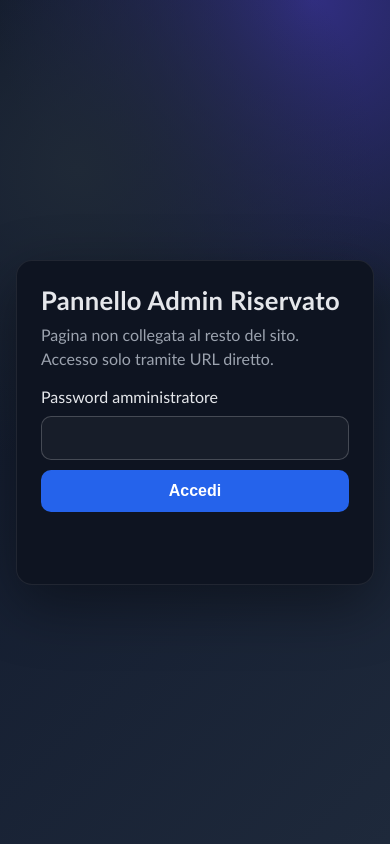
After one commit to liuk3/progetto-tecnologie-didattiche, a Flask app: page /admin-access in a window 390 px wide. The commit adds this page. Run offline with Flask 3, Linux system fonts and the light colour scheme.

Commit message:
aggiunta la pagina di admin con password cifrata e aggiustato il mobile

```diff
--- a/config.py
+++ b/config.py
@@ -11,6 +11,11 @@ PORT = int(os.environ.get("PORT", "80"))
 SOCKETIO_ALLOWED_ORIGINS = os.environ.get("SOCKETIO_ALLOWED_ORIGINS", "*")
 RATE_LIMIT_WINDOW_SECONDS = int(os.environ.get("RATE_LIMIT_WINDOW_SECONDS", "10"))
 RATE_LIMIT_MAX_REQUESTS = int(os.environ.get("RATE_LIMIT_MAX_REQUESTS", "12"))
+ADMIN_URL_PATH = os.environ.get("ADMIN_URL_PATH", "admin-access")
+ADMIN_PASSWORD_SHA256 = os.environ.get(
+	"ADMIN_PASSWORD_SHA256",
+	"c9e3f03ba57fc9e910567964387d648cf1d97f129219c24580c5adc33331e6e4"
+)
 
 STORY_TEXT = """Era una notte di novembre gelida e immobile, quando il tranquillo silenzio che avvolgeva la villa Whitmore, una grande residenza isolata nei pressi di Londra, fu squarciato dalla scoperta di un omicidio. La villa, antica e imponente, aveva ospitato una festa elegante, un evento che prometteva allegria, ma che si sarebbe presto trasformato in un incubo.
 
--- a/routes.py
+++ b/routes.py
@@ -2,10 +2,20 @@ from flask import render_template, request, jsonify, session, redirect, url_for
 import time
 import html
 import logging
+import hashlib
+import hmac
 from collections import defaultdict, deque
 from app_factory import app
-from config import VALID_ICONS, STORY_TEXT, CLASSROOM_LINK, RATE_LIMIT_WINDOW_SECONDS, RATE_LIMIT_MAX_REQUESTS
-from data import teams
+from config import (
+    VALID_ICONS,
+    STORY_TEXT,
+    CLASSROOM_LINK,
+    RATE_LIMIT_WINDOW_SECONDS,
+    RATE_LIMIT_MAX_REQUESTS,
+    ADMIN_PASSWORD_SHA256,
+    ADMIN_URL_PATH,
+)
+from data import teams, pending_removals
 from utils import emit_state_update
 
 _rate_limit_buckets = defaultdict(deque)
@@ -31,6 +41,14 @@ def _is_rate_limited(client_ip):
 def _normalize_solution_text(value):
     # Confronto tollerante: ignora spazi interni/esterni e maiuscole/minuscole.
     return ''.join(value.strip().lower().split())
+
+
+def _sha256_hex(value):
+    return hashlib.sha256(value.encode('utf-8')).hexdigest()
+
+
+def _is_admin_authenticated():
+    return session.get('is_admin_authenticated') is True
 
 
 @app.route('/')
@@ -93,6 +111,63 @@ def game():
     if 'team_id' not in session:
         return redirect(url_for('index'))
     return render_template('game.html', story_text=STORY_TEXT, classroom_link=CLASSROOM_LINK)
+
+
+@app.route(f'/{ADMIN_URL_PATH}')
+def admin_page():
+    return render_template('admin.html', is_authenticated=_is_admin_authenticated())
+
+
+@app.route('/api/admin/login', methods=['POST'])
+def admin_login():
+    try:
+        if _is_rate_limited(request.remote_addr):
+            return jsonify({"success": False, "message": "Troppe richieste. Riprova tra pochi secondi."}), 429
+
+        data = request.get_json(silent=True) or {}
+        if not isinstance(data, dict):
+            return jsonify({"success": False, "message": "Formato richiesta non valido"}), 400
+
+        password = data.get('password', '')
+        if not isinstance(password, str) or not password:
+            return jsonify({"success": False, "message": "Password non valida"}), 400
+
+        password_hash = _sha256_hex(password)
+        if hmac.compare_digest(password_hash, ADMIN_PASSWORD_SHA256):
+            session['is_admin_authenticated'] = True
+            return jsonify({"success": True})
+
+        session.pop('is_admin_authenticated', None)
+        return jsonify({"success": False, "message": "Password errata"}), 401
+    except Exception:
+        logging.exception("Unhandled error in /api/admin/login")
+        return jsonify({"success": False, "message": "Errore interno del server"}), 500
+
+
+@app.route('/api/admin/reset', methods=['POST'])
+def admin_reset():
+    try:
+        if not _is_admin_authenticated():
+            return jsonify({"success": False, "message": "Non autorizzato"}), 403
+
+        now = time.time()
+
+        # Ferma eventuali timer di rimozione pendenti: dopo un reset lo stato deve essere coerente.
+        for timer in pending_removals.values():
+            timer.cancel()
+        pending_removals.clear()
+
+        for team in teams.values():
+            team['step'] = 0
+            team['start_time'] = now
+            team['end_time'] = None
+            team['last_seen'] = now
+
+        emit_state_update()
+        return jsonify({"success": True, "message": "Reset totale completato", "teams_reset": len(teams)})
+    except Exception:
+        logging.exception("Unhandled error in /api/admin/reset")
+        return jsonify({"success": False, "message": "Errore interno del server"}), 500
 
 
 @app.route('/api/state')
--- /dev/null
+++ b/static/js/admin.js
@@ -0,0 +1,89 @@
+(function () {
+    const loginBox = document.getElementById('login-box');
+    const actionsBox = document.getElementById('actions-box');
+    const passwordInput = document.getElementById('admin-password');
+    const loginBtn = document.getElementById('login-btn');
+    const resetBtn = document.getElementById('reset-btn');
+    const statusEl = document.getElementById('admin-status');
+
+    function setStatus(message, isError) {
+        statusEl.textContent = message || '';
+        statusEl.classList.remove('error', 'ok');
+        if (!message) return;
+        statusEl.classList.add(isError ? 'error' : 'ok');
+    }
+
+    async function login() {
+        const password = passwordInput ? passwordInput.value : '';
+        if (!password) {
+            setStatus('Inserisci la password admin.', true);
+            return;
+        }
+
+        try {
+            const res = await fetch('/api/admin/login', {
+                method: 'POST',
+                headers: { 'Content-Type': 'application/json' },
+                body: JSON.stringify({ password })
+            });
+
+            const payload = await res.json();
+            if (!res.ok || !payload.success) {
+                setStatus(payload.message || 'Accesso negato.', true);
+                return;
+            }
+
+            if (passwordInput) {
+                passwordInput.value = '';
+            }
+            if (loginBox) {
+                loginBox.classList.add('hidden');
+            }
+            if (actionsBox) {
+                actionsBox.classList.remove('hidden');
+            }
+            setStatus('Accesso admin effettuato.', false);
+        } catch (err) {
+            setStatus('Errore di rete durante il login.', true);
+        }
+    }
+
+    async function resetAll() {
+        const confirmed = window.confirm('Confermi il RESET TOTALE? Tutti i progressi saranno azzerati.');
+        if (!confirmed) return;
+
+        try {
+            const res = await fetch('/api/admin/reset', {
+                method: 'POST',
+                headers: { 'Content-Type': 'application/json' }
+            });
+            const payload = await res.json();
+
+            if (!res.ok || !payload.success) {
+                setStatus(payload.message || 'Reset non riuscito.', true);
+                return;
+            }
+
+            const n = Number.isInteger(payload.teams_reset) ? payload.teams_reset : 0;
+            setStatus(`Reset completato. Team aggiornati: ${n}.`, false);
+        } catch (err) {
+            setStatus('Errore di rete durante il reset.', true);
+        }
+    }
+
+    if (loginBtn) {
+        loginBtn.addEventListener('click', login);
+    }
+
+    if (passwordInput) {
+        passwordInput.addEventListener('keydown', function (event) {
+            if (event.key === 'Enter') {
+                login();
+            }
+        });
+    }
+
+    if (resetBtn) {
+        resetBtn.addEventListener('click', resetAll);
+    }
+})();
--- /dev/null
+++ b/templates/admin.html
@@ -0,0 +1,152 @@
+<!DOCTYPE html>
+<html lang="it">
+<head>
+    <meta charset="UTF-8">
+    <meta name="viewport" content="width=device-width, initial-scale=1.0">
+    <meta name="robots" content="noindex, nofollow">
+    <title>Pannello Admin</title>
+    <style>
+        :root {
+            --bg-1: #0f172a;
+            --bg-2: #1e293b;
+            --card: #111827;
+            --text: #e5e7eb;
+            --muted: #9ca3af;
+            --danger: #dc2626;
+            --danger-hover: #b91c1c;
+            --ok: #16a34a;
+        }
+
+        * {
+            box-sizing: border-box;
+        }
+
+        body {
+            margin: 0;
+            min-height: 100vh;
+            font-family: 'Trebuchet MS', 'Segoe UI', sans-serif;
+            color: var(--text);
+            background: radial-gradient(circle at 20% 20%, #1f2937, transparent 40%),
+                        radial-gradient(circle at 80% 0%, #312e81, transparent 35%),
+                        linear-gradient(135deg, var(--bg-1), var(--bg-2));
+            display: grid;
+            place-items: center;
+            padding: 16px;
+        }
+
+        .panel {
+            width: min(560px, 100%);
+            background: color-mix(in srgb, var(--card) 85%, black);
+            border: 1px solid rgba(255, 255, 255, 0.08);
+            border-radius: 16px;
+            padding: 24px;
+            box-shadow: 0 20px 60px rgba(0, 0, 0, 0.4);
+        }
+
+        h1 {
+            margin-top: 0;
+            margin-bottom: 8px;
+            font-size: 1.6rem;
+            letter-spacing: 0.3px;
+        }
+
+        p {
+            margin-top: 0;
+            color: var(--muted);
+            line-height: 1.5;
+        }
+
+        .field {
+            margin-top: 16px;
+            display: grid;
+            gap: 10px;
+        }
+
+        input[type="password"] {
+            width: 100%;
+            padding: 12px 14px;
+            border-radius: 10px;
+            border: 1px solid rgba(255, 255, 255, 0.2);
+            background: rgba(255, 255, 255, 0.04);
+            color: var(--text);
+            font-size: 1rem;
+        }
+
+        button {
+            margin-top: 10px;
+            width: 100%;
+            border: 0;
+            border-radius: 10px;
+            padding: 12px 14px;
+            color: white;
+            font-weight: 700;
+            font-size: 1rem;
+            cursor: pointer;
+        }
+
+        .btn-primary {
+            background: #2563eb;
+        }
+
+        .btn-primary:hover {
+            background: #1d4ed8;
+        }
+
+        .btn-danger {
+            background: var(--danger);
+            margin-top: 18px;
+        }
+
+        .btn-danger:hover {
+            background: var(--danger-hover);
+        }
+
+        .warning {
+            margin-top: 12px;
+            color: #fecaca;
+            font-weight: 700;
+        }
+
+        .hidden {
+            display: none;
+        }
+
+        .status {
+            min-height: 22px;
+            margin-top: 10px;
+            font-weight: 600;
+        }
+
+        .status.error {
+            color: #fca5a5;
+        }
+
+        .status.ok {
+            color: #86efac;
+        }
+    </style>
+</head>
+<body>
+    <main class="panel">
+        <h1>Pannello Admin Riservato</h1>
+        <p>Pagina non collegata al resto del sito. Accesso solo tramite URL diretto.</p>
+
+        <section id="login-box" class="{{ '' if not is_authenticated else 'hidden' }}">
+            <div class="field">
+                <label for="admin-password">Password amministratore</label>
+                <input id="admin-password" type="password" autocomplete="current-password" required>
+            </div>
+            <button id="login-btn" class="btn-primary" type="button">Accedi</button>
+        </section>
+
+        <section id="actions-box" class="{{ '' if is_authenticated else 'hidden' }}">
+            <p class="warning">Attenzione: il reset e irreversibile e riporta tutti i team allo step iniziale.</p>
+            <button id="reset-btn" class="btn-danger" type="button">RESET TOTALE DEL SITO</button>
+        </section>
+
+        <p id="admin-status" class="status" aria-live="polite"></p>
+    </main>
+
+    <script src="{{ url_for('static', filename='js/admin.js') }}"></script>
+</body>
+</html>
```
Also changed, not shown: static/css/responsive.css (+40 -6 lines), README.md, 1 other file.
